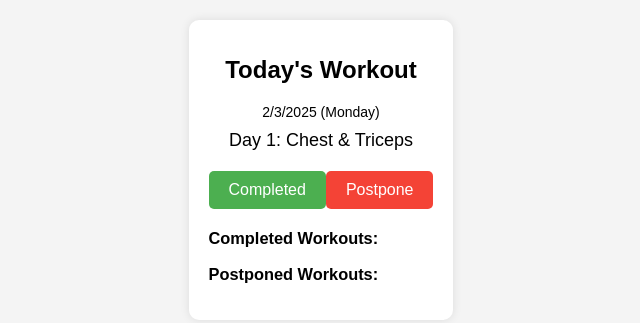
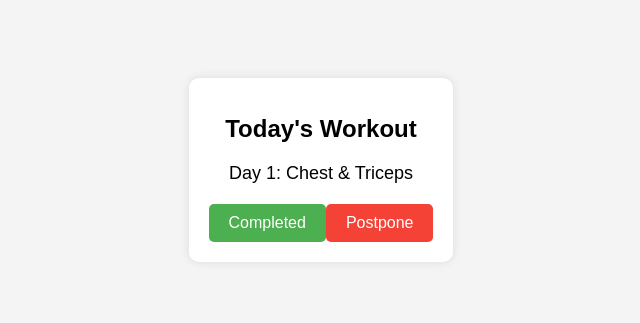
Before and after one commit to Overman1212/plan, a plain HTML site: page index.html in a window 1280 px wide. Shown: the part 230-553 px from the top of the page, without its empty margins (319-959 px from the left). Drawn offline with Linux system fonts and the light colour scheme.

Commit message:
Update index.html

```diff
--- a/index.html
+++ b/index.html
@@ -52,31 +52,15 @@
     .hidden {
       display: none;
     }
-    .date-info {
-      font-size: 14px;
-      margin-bottom: 10px;
-    }
-    .details {
-      margin-top: 20px;
-      font-size: 14px;
-      text-align: left;
-    }
   </style>
 </head>
 <body>
   <div class="container">
     <h1>Today's Workout</h1>
-    <div class="date-info" id="date-info"></div>
     <div class="workout" id="workout"></div>
     <div class="buttons" id="buttons">
       <button class="completed" onclick="markCompleted()">Completed</button>
       <button class="postpone" onclick="postponeWorkout()">Postpone</button>
-    </div>
-    <div class="details">
-      <h3>Completed Workouts:</h3>
-      <ul id="completed-list"></ul>
-      <h3>Postponed Workouts:</h3>
-      <ul id="postponed-list"></ul>
     </div>
   </div>
 
@@ -93,51 +77,24 @@
     ];
 
     // Get today's date and workout index
-    const today = new Date();
-    const todayDate = today.toLocaleDateString(); // D/M/Y
-    const dayOfWeek = today.toLocaleString('default', { weekday: 'long' }); // Monday, Tuesday...
+    const today = new Date().toLocaleDateString();
     let currentDayIndex = localStorage.getItem('currentDayIndex') ? parseInt(localStorage.getItem('currentDayIndex')) : 0;
     const lastUpdated = localStorage.getItem('lastUpdated');
 
     // Check if it's a new day
-    if (lastUpdated !== todayDate) {
-      localStorage.setItem('lastUpdated', todayDate);
+    if (lastUpdated !== today) {
+      localStorage.setItem('lastUpdated', today);
       localStorage.setItem('currentDayIndex', currentDayIndex);
       document.getElementById('buttons').classList.remove('hidden');
     } else {
       document.getElementById('buttons').classList.add('hidden');
     }
 
-    // Display today's workout and current date
+    // Display today's workout
     document.getElementById('workout').textContent = workoutPlan[currentDayIndex];
-    document.getElementById('date-info').textContent = `${todayDate} (${dayOfWeek})`;
-
-    // Load completed and postponed lists from localStorage
-    const completedWorkouts = JSON.parse(localStorage.getItem('completedWorkouts')) || [];
-    const postponedWorkouts = JSON.parse(localStorage.getItem('postponedWorkouts')) || [];
-
-    // Display completed and postponed workouts
-    const completedList = document.getElementById('completed-list');
-    completedWorkouts.forEach(workout => {
-      const li = document.createElement('li');
-      li.textContent = `${workout.date}: ${workout.workout}`;
-      completedList.appendChild(li);
-    });
-
-    const postponedList = document.getElementById('postponed-list');
-    postponedWorkouts.forEach(workout => {
-      const li = document.createElement('li');
-      li.textContent = `${workout.date}: ${workout.workout}`;
-      postponedList.appendChild(li);
-    });
 
     // Mark workout as completed
     function markCompleted() {
-      completedWorkouts.push({
-        date: todayDate,
-        workout: workoutPlan[currentDayIndex]
-      });
-      localStorage.setItem('completedWorkouts', JSON.stringify(completedWorkouts));
       localStorage.setItem('currentDayIndex', (currentDayIndex + 1) % 7);
       document.getElementById('buttons').classList.add('hidden');
       alert("Workout marked as completed!");
@@ -146,13 +103,8 @@
 
     // Postpone workout to tomorrow
     function postponeWorkout() {
-      postponedWorkouts.push({
-        date: todayDate,
-        workout: workoutPlan[currentDayIndex]
-      });
-      localStorage.setItem('postponedWorkouts', JSON.stringify(postponedWorkouts));
+      alert("Workout postponed to tomorrow.");
       document.getElementById('buttons').classList.add('hidden');
-      alert("Workout postponed to tomorrow.");
     }
   </script>
 </body>
```
